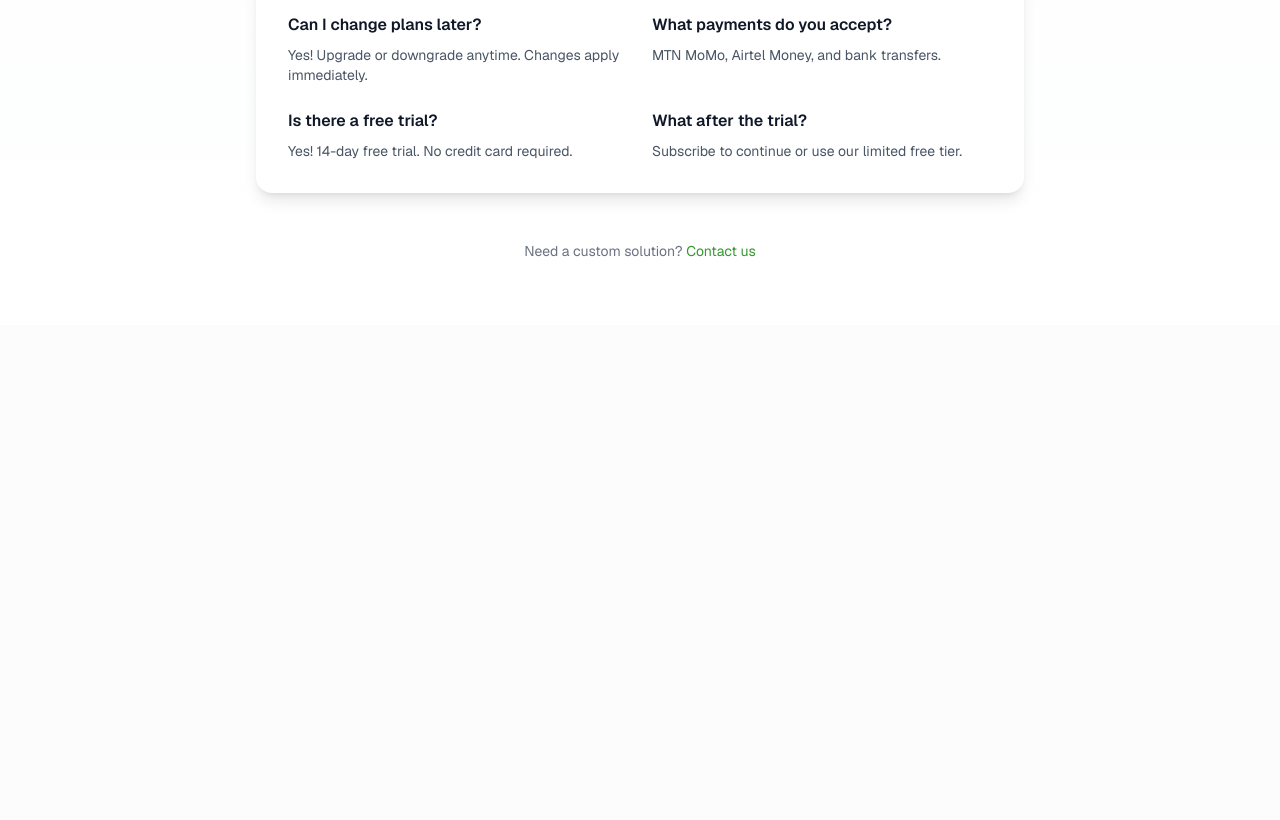
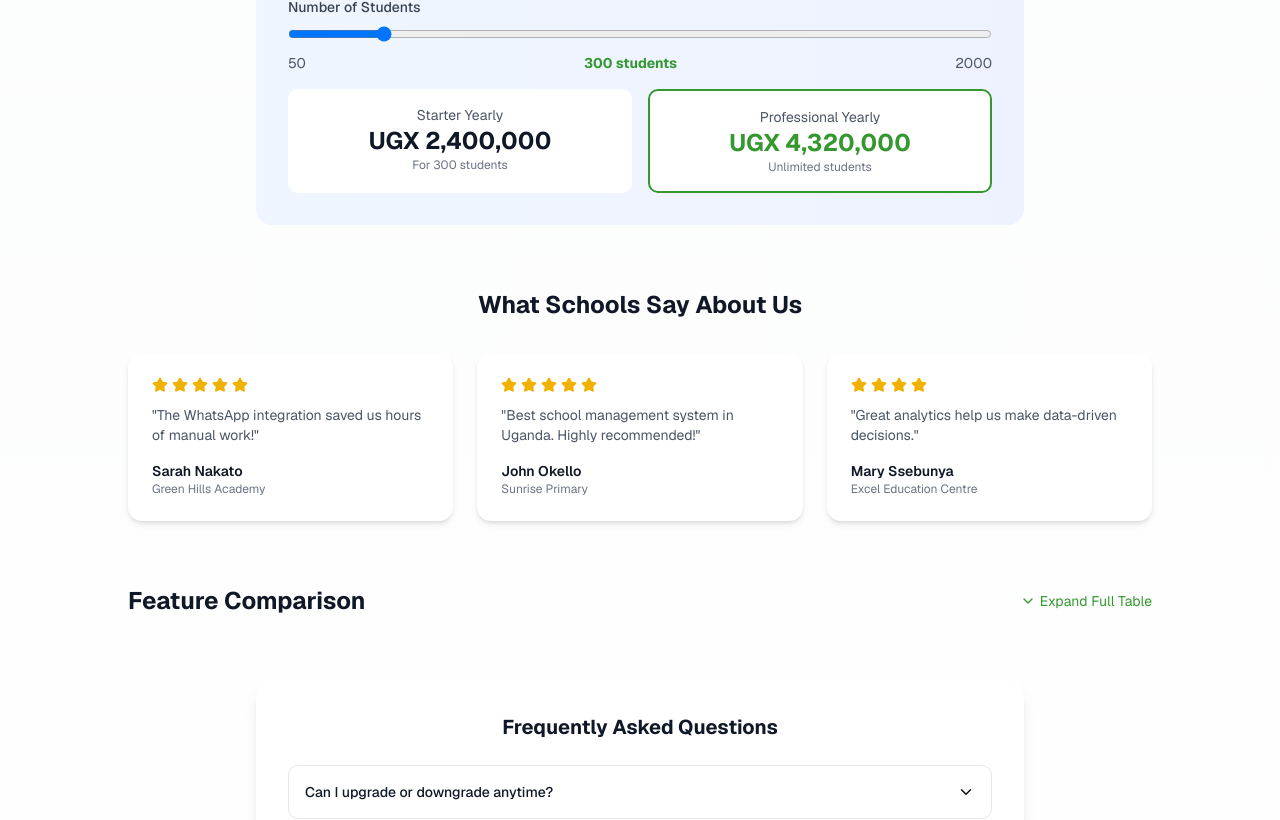
Before and after one commit to kyakonyedaniel-cpu/school-management-system, a Next.js app: page /subscription in a window 1280 px wide. Shown: the part 1575-2395 px from the top of the page. Before the commit the page ends 1900 px from the top, so only its background shows below. Built offline with nearby package versions, Linux system fonts and the light colour scheme.

Commit message:
Add unique subscription features: savings calculator, testimonials, feature comparison table, FAQ accordion

```diff
--- a/app/subscription/page.tsx
+++ b/app/subscription/page.tsx
@@ -2,7 +2,7 @@
 
 import { useState } from "react";
 import Link from "next/link";
-import { Check, X, School, Users, Building, Calendar, BookOpen, FileText, Heart, Award, Sparkles } from "lucide-react";
+import { Check, X, School, Users, Building, Calendar, BookOpen, FileText, Heart, Award, Sparkles, Calculator, ChevronDown, ChevronUp, Star, Zap, Shield, Headphones, Database, Globe, Menu } from "lucide-react";
 
 const plans = [
   {
@@ -66,6 +66,30 @@ const formatUGX = (amount: number) => {
 
 export default function SubscriptionPage() {
   const [billingCycle, setBillingCycle] = useState<"monthly" | "yearly">("monthly");
+  const [studentCount, setStudentCount] = useState(300);
+  const [showComparison, setShowComparison] = useState(false);
+  const [openFaq, setOpenFaq] = useState<number | null>(null);
+
+  const yearlySavings = plans.map(plan => {
+    const monthlyCost = plan.price * 12;
+    const yearlyCost = plan.price * 12 * 0.8;
+    return monthlyCost - yearlyCost;
+  });
+
+  const testimonials = [
+    { name: "Sarah Nakato", school: "Green Hills Academy", rating: 5, text: "The WhatsApp integration saved us hours of manual work!" },
+    { name: "John Okello", school: "Sunrise Primary", rating: 5, text: "Best school management system in Uganda. Highly recommended!" },
+    { name: "Mary Ssebunya", school: "Excel Education Centre", rating: 4, text: "Great analytics help us make data-driven decisions." },
+  ];
+
+  const faqs = [
+    { q: "Can I upgrade or downgrade anytime?", a: "Yes! You can change your plan at any time. Upgrades take effect immediately, downgrades apply at the next billing cycle." },
+    { q: "What payment methods do you accept?", a: "We accept MTN Mobile Money, Airtel Money, bank transfers, and credit/debit cards." },
+    { q: "Is there really a free trial?", a: "Yes! Enjoy a 14-day free trial with full access to all Professional features. No credit card required." },
+    { q: "What happens after the trial ends?", a: "You can subscribe to a paid plan or continue with our limited free tier (up to 100 students)." },
+    { q: "Do you offer discounts for NGOs?", a: "Yes, we offer special pricing for registered NGOs and government schools. Contact us for details." },
+    { q: "Is my data secure?", a: "Absolutely. We use bank-level encryption and comply with Uganda's data protection regulations." },
+  ];
 
   return (
     <div className="min-h-screen bg-gradient-to-b from-gray-50 to-white">
@@ -183,25 +207,109 @@ export default function SubscriptionPage() {
           ))}
         </div>
 
+        {/* Savings Calculator */}
+        <div className="mt-12 bg-gradient-to-r from-blue-50 to-indigo-50 rounded-2xl p-6 md:p-8 max-w-3xl mx-auto">
+          <h2 className="text-xl font-bold text-gray-900 mb-6 flex items-center gap-2"><Calculator size={24} />Savings Calculator</h2>
+          <div className="space-y-4">
+            <div>
+              <label className="block text-sm font-medium text-gray-700 mb-2">Number of Students</label>
+              <input type="range" min="50" max="2000" value={studentCount} onChange={(e) => setStudentCount(parseInt(e.target.value))}
+                className="w-full" />
+              <div className="flex justify-between text-sm text-gray-600 mt-1">
+                <span>50</span>
+                <span className="font-bold text-primary">{studentCount} students</span>
+                <span>2000</span>
+              </div>
+            </div>
+            <div className="grid grid-cols-2 gap-4 mt-4">
+              <div className="bg-white rounded-lg p-4 text-center">
+                <p className="text-sm text-gray-600">Starter Yearly</p>
+                <p className="text-2xl font-bold text-gray-900">UGX {(250000 * 12 * 0.8).toLocaleString()}</p>
+                <p className="text-xs text-gray-500">For {studentCount} students</p>
+              </div>
+              <div className="bg-white rounded-lg p-4 text-center border-2 border-primary">
+                <p className="text-sm text-gray-600">Professional Yearly</p>
+                <p className="text-2xl font-bold text-primary">UGX {(450000 * 12 * 0.8).toLocaleString()}</p>
+                <p className="text-xs text-gray-500">Unlimited students</p>
+              </div>
+            </div>
+          </div>
+        </div>
+
+        {/* Testimonials */}
+        <div className="mt-16 max-w-5xl mx-auto">
+          <h2 className="text-2xl font-bold text-gray-900 mb-8 text-center">What Schools Say About Us</h2>
+          <div className="grid md:grid-cols-3 gap-6">
+            {testimonials.map((t, i) => (
+              <div key={i} className="bg-white rounded-xl p-6 shadow-md">
+                <div className="flex gap-1 mb-3">
+                  {[...Array(t.rating)].map((_, j) => <Star key={j} size={16} className="text-yellow-500 fill-yellow-500" />)}
+                </div>
+                <p className="text-gray-600 text-sm mb-4">"{t.text}"</p>
+                <div>
+                  <p className="font-semibold text-gray-900 text-sm">{t.name}</p>
+                  <p className="text-gray-500 text-xs">{t.school}</p>
+                </div>
+              </div>
+            ))}
+          </div>
+        </div>
+
+        {/* Feature Comparison Table */}
+        <div className="mt-16 max-w-5xl mx-auto">
+          <div className="flex items-center justify-between mb-6">
+            <h2 className="text-2xl font-bold text-gray-900">Feature Comparison</h2>
+            <button onClick={() => setShowComparison(!showComparison)} className="text-primary hover:underline text-sm flex items-center gap-1">
+              {showComparison ? <ChevronUp size={16} /> : <ChevronDown size={16} />}
+              {showComparison ? 'Collapse' : 'Expand Full Table'}
+            </button>
+          </div>
+          {showComparison && (
+            <div className="bg-white rounded-xl shadow-lg overflow-hidden">
+              <table className="w-full text-sm">
+                <thead className="bg-gray-50">
+                  <tr>
+                    <th className="text-left p-4">Feature</th>
+                    <th className="text-center p-4">Starter</th>
+                    <th className="text-center p-4 bg-primary/5">Professional</th>
+                  </tr>
+                </thead>
+                <tbody className="divide-y">
+                  {plans[0].features.map((feature, i) => (
+                    <tr key={i} className="hover:bg-gray-50">
+                      <td className="p-4">{feature.name}</td>
+                      <td className="text-center p-4">
+                        {feature.included ? <Check size={18} className="text-green-500 mx-auto" /> : <X size={18} className="text-gray-300 mx-auto" />}
+                      </td>
+                      <td className="text-center p-4 bg-primary/5">
+                        {plans[1].features[i]?.included ? <Check size={18} className="text-green-500 mx-auto" /> : <X size={18} className="text-gray-300 mx-auto" />}
+                      </td>
+                    </tr>
+                  ))}
+                </tbody>
+              </table>
+            </div>
+          )}
+        </div>
+
+        {/* FAQ Accordion */}
         <div className="mt-16 bg-white rounded-2xl shadow-lg p-6 md:p-8 max-w-3xl mx-auto">
           <h2 className="text-xl font-bold text-gray-900 mb-6 text-center">Frequently Asked Questions</h2>
-          <div className="grid md:grid-cols-2 gap-6">
-            <div>
-              <h3 className="font-semibold text-gray-900 mb-2">Can I change plans later?</h3>
-              <p className="text-gray-600 text-sm">Yes! Upgrade or downgrade anytime. Changes apply immediately.</p>
-            </div>
-            <div>
-              <h3 className="font-semibold text-gray-900 mb-2">What payments do you accept?</h3>
-              <p className="text-gray-600 text-sm">MTN MoMo, Airtel Money, and bank transfers.</p>
-            </div>
-            <div>
-              <h3 className="font-semibold text-gray-900 mb-2">Is there a free trial?</h3>
-              <p className="text-gray-600 text-sm">Yes! 14-day free trial. No credit card required.</p>
-            </div>
-            <div>
-              <h3 className="font-semibold text-gray-900 mb-2">What after the trial?</h3>
-              <p className="text-gray-600 text-sm">Subscribe to continue or use our limited free tier.</p>
-            </div>
+          <div className="space-y-3">
+            {faqs.map((faq, i) => (
+              <div key={i} className="border border-gray-200 rounded-lg overflow-hidden">
+                <button onClick={() => setOpenFaq(openFaq === i ? null : i)}
+                  className="w-full flex items-center justify-between p-4 text-left hover:bg-gray-50">
+                  <span className="font-medium text-gray-900 text-sm">{faq.q}</span>
+                  {openFaq === i ? <ChevronUp size={18} /> : <ChevronDown size={18} />}
+                </button>
+                {openFaq === i && (
+                  <div className="p-4 pt-0 text-sm text-gray-600">
+                    {faq.a}
+                  </div>
+                )}
+              </div>
+            ))}
           </div>
         </div>
 
```
